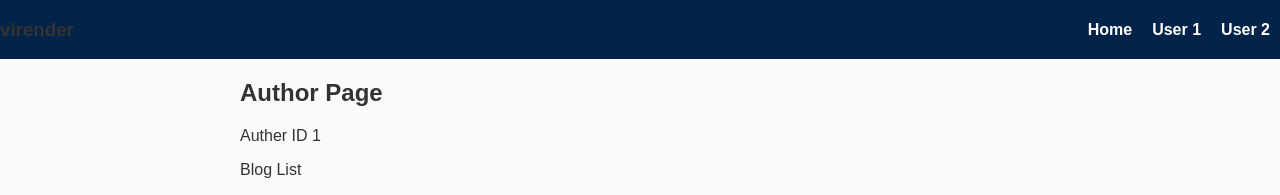
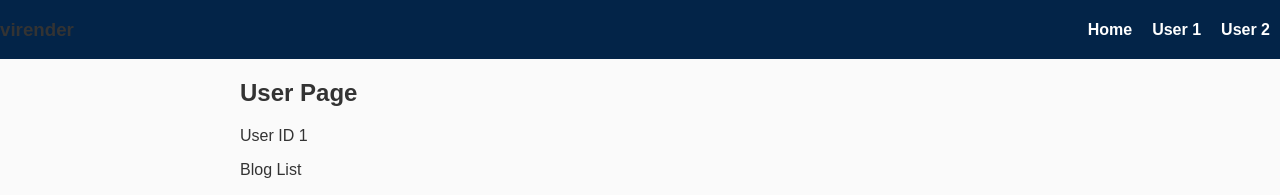
Before and after one commit to babathkur/React-blog-page, a React (Vite) app: page /user/1 in a window 1280 px wide. Shown: the top 195 px of the page. Built offline with nearby package versions, Linux system fonts and the light colour scheme.

Commit message:
third change

```diff
--- a/src/pages/AuthorPage.jsx
+++ b/src/pages/AuthorPage.jsx
@@ -4,8 +4,8 @@ const AuthorPage = () => {
   const { userId } = useParams();
   return (
     <div>
-      <h2>Author Page</h2>
-      <p>Auther ID {userId}</p>
+      <h2>User Page</h2>
+      <p>User ID {userId}</p>
       <p>Blog List</p>
     </div>
   );
```
